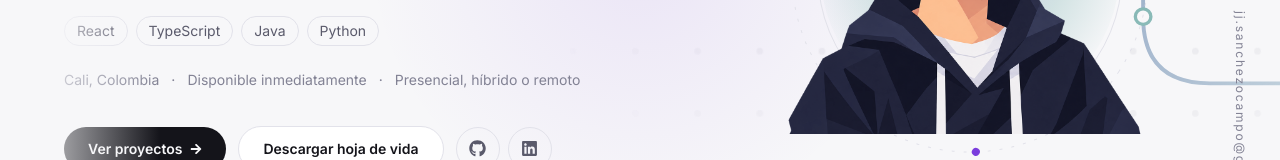
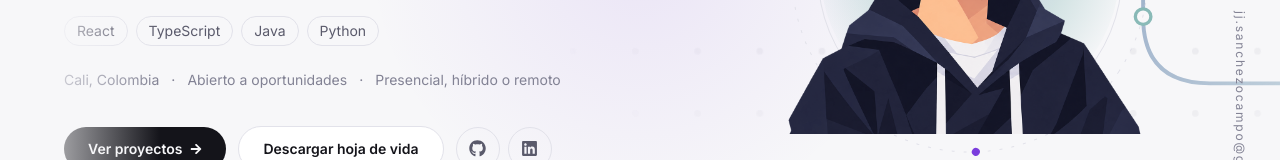
Before and after one commit to JuanSO121/portfolio-juan-jose-sanchez, a React (Vite) app: page / in a window 1280 px wide. Shown: the part 450-610 px from the top of the page. Built offline with nearby package versions, Linux system fonts and the light colour scheme.

Commit message:
[FIX] redaccion

```diff
--- a/src/components/Hero.jsx
+++ b/src/components/Hero.jsx
@@ -4,7 +4,7 @@ import AvatarScene from './ui/AvatarScene';
 import HeroBackdrop from './ui/HeroBackdrop';
 import RevealText from './ui/RevealText';
 
-const DATOS = ['Cali, Colombia', 'Disponible inmediatamente', 'Presencial, híbrido o remoto'];
+const DATOS = ['Cali, Colombia', 'Abierto a oportunidades', 'Presencial, híbrido o remoto'];
 const STACK = ['React', 'TypeScript', 'Java', 'Python'];
 
 const Hero = () => {
```
